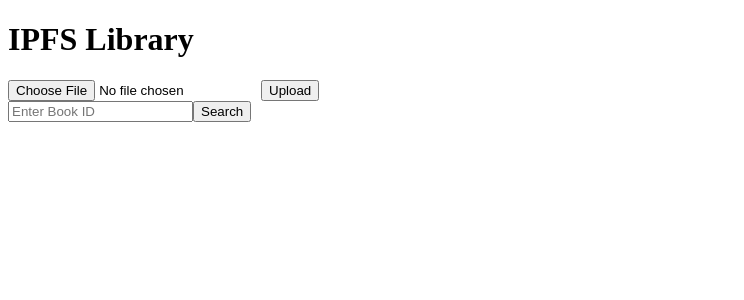
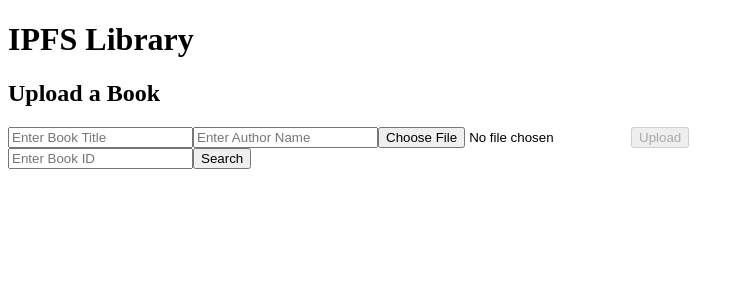
Before and after one commit to Three2Guys/IPFS-BlockchainLib, a React (Create React App) app: page / in a window 1280 px wide. Shown: the top 300 px of the page, without its empty margins (0-744 px from the left). Built offline with nearby package versions, Linux system fonts and the light colour scheme.

Commit message:
enabled sending to blockchain using metamask, WOWgit add .

```diff
--- a/src/App.js
+++ b/src/App.js
@@ -1,16 +1,21 @@
 import React from "react";
 import BookSearch from "./components/BookSearch";
 import BookUpload from "./components/BookUpload";
+import ErrorBoundary from "./components/ErrorBoundary"; // Importing the error boundary
 
 const App = () => {
-  const contractAddress = "0x1566481C4b58103AB8f86bFc544FcD034bEa79D4"; // Replace with your deployed contract address
+  // Replace with your deployed contract address
+  const contractAddress = "0x1566481C4b58103AB8f86bFc544FcD034bEa79D4";
 
   return (
-    <div>
-      <h1>IPFS Library</h1>
-      <BookUpload />
-      <BookSearch contractAddress={contractAddress} />
-    </div>
+    <ErrorBoundary>
+      <div>
+        <h1>IPFS Library</h1>
+        {/* Using the contract address for both components */}
+        <BookUpload contractAddress={contractAddress} />
+        <BookSearch contractAddress={contractAddress} />
+      </div>
+    </ErrorBoundary>
   );
 };
 
--- a/src/components/BookUpload.js
+++ b/src/components/BookUpload.js
@@ -1,29 +1,108 @@
-import React, { useState } from "react";
+import React, { useState, useEffect } from "react";
+import { ethers } from "ethers";
+import Library from "../artifacts/Library.json"; // Import the ABI
 
-const uploadFile = async (file) => {
-  if (file) {
+const BookUpload = ({ contractAddress }) => {
+  const [file, setFile] = useState(null);
+  const [cid, setCid] = useState(null);
+  const [loading, setLoading] = useState(false);
+  const [title, setTitle] = useState("");
+  const [author, setAuthor] = useState("");
+  const [provider, setProvider] = useState(null);
+  const [contract, setContract] = useState(null);
+
+  useEffect(() => {
+    const connectWallet = async () => {
+      if (typeof window.ethereum !== "undefined") {
+        try {
+          await window.ethereum.request({ method: 'eth_requestAccounts' });
+          const newProvider = new ethers.providers.Web3Provider(window.ethereum);
+          setProvider(newProvider);
+          const signer = newProvider.getSigner();
+          const newContract = new ethers.Contract(contractAddress, Library.abi, signer);
+          setContract(newContract);
+        } catch (error) {
+          console.error("Error initializing provider or contract:", error);
+        }
+      } else {
+        console.error("MetaMask is not installed. Please install MetaMask to use this feature.");
+        alert("MetaMask is not detected. Please install MetaMask to use this feature.");
+      }
+    };
+    connectWallet();
+  }, [contractAddress]);
+
+  const uploadFile = async () => {
+    if (!file) {
+      alert("Please select a file before uploading.");
+      return;
+    }
+    if (!contract) {
+      alert("Unable to connect to the smart contract. Please check your MetaMask connection.");
+      return;
+    }
+
     const formData = new FormData();
     formData.append("file", file);
 
+    try {
+      setLoading(true);
+      // Replace this with your IPFS endpoint
       const response = await fetch("http://localhost:5001/api/v0/add", {
         method: "POST",
         body: formData,
       });
 
+      if (!response.ok) {
+        throw new Error("Failed to upload file to IPFS");
+      }
+
       const data = await response.json();
-    console.log("File uploaded to IPFS with CID:", data.Hash);
-  } else {
-    console.log("No file selected");
+      const cid = data.Hash;
+      console.log("File uploaded to IPFS with CID:", cid);
+      setCid(cid);
+
+      // Call the smart contract function to add book metadata
+      const tx = await contract.addBook(title, author, cid);
+      await tx.wait();
+      console.log("Metadata stored on blockchain");
+      alert("File and metadata successfully uploaded and stored!");
+
+    } catch (error) {
+      console.error("Error uploading file or interacting with the blockchain:", error);
+      alert("Failed to upload the file or interact with the blockchain. Please try again.");
+    } finally {
+      setLoading(false);
     }
   };
 
-const BookUpload = () => {
-  const [file, setFile] = useState(null);
-
   return (
     <div>
+      <h2>Upload a Book</h2>
+      <input
+        type="text"
+        placeholder="Enter Book Title"
+        value={title}
+        onChange={(e) => setTitle(e.target.value)}
+      />
+      <input
+        type="text"
+        placeholder="Enter Author Name"
+        value={author}
+        onChange={(e) => setAuthor(e.target.value)}
+      />
       <input type="file" onChange={(e) => setFile(e.target.files[0])} />
-      <button onClick={() => uploadFile(file)}>Upload</button>
+      <button onClick={uploadFile} disabled={loading || !provider}>
+        {loading ? "Uploading..." : "Upload"}
+      </button>
+      {cid && (
+        <div>
+          <p>File uploaded successfully!</p>
+          <p>
+            CID: <a href={`https://ipfs.io/ipfs/${cid}`} target="_blank" rel="noopener noreferrer">{cid}</a>
+          </p>
+        </div>
+      )}
     </div>
   );
 };
--- /dev/null
+++ b/src/components/ErrorBoundary.js
@@ -0,0 +1,29 @@
+import React from 'react';
+
+class ErrorBoundary extends React.Component {
+  constructor(props) {
+    super(props);
+    this.state = { hasError: false };
+  }
+
+  static getDerivedStateFromError() {
+    // Update state so the next render will show the fallback UI.
+    return { hasError: true };
+  }
+
+  componentDidCatch(error, errorInfo) {
+    // You can log the error to an error reporting service
+    console.error("Error caught by ErrorBoundary:", error, errorInfo);
+  }
+
+  render() {
+    if (this.state.hasError) {
+      // You can render any custom fallback UI
+      return <h2>Something went wrong. Please try again later.</h2>;
+    }
+
+    return this.props.children;
+  }
+}
+
+export default ErrorBoundary;
```
Lines whose indentation alone changed are shown as unchanged.
